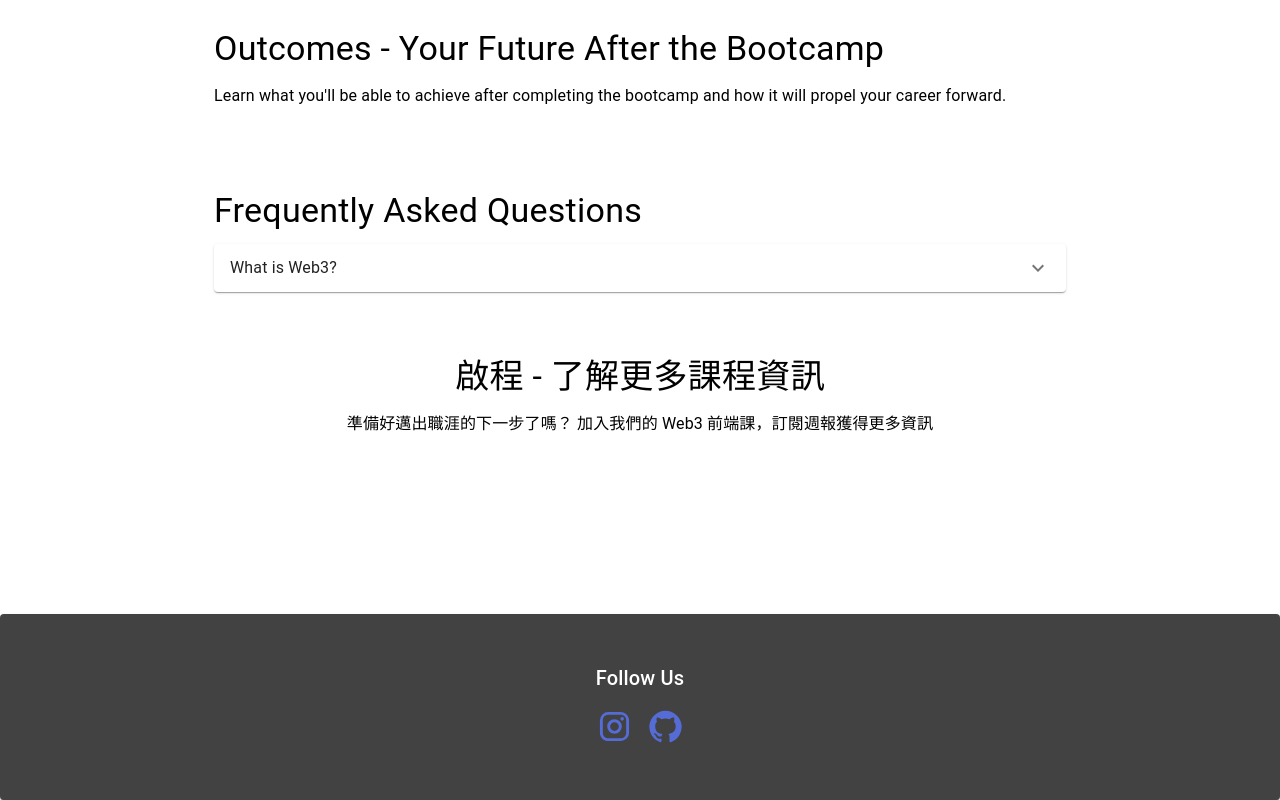
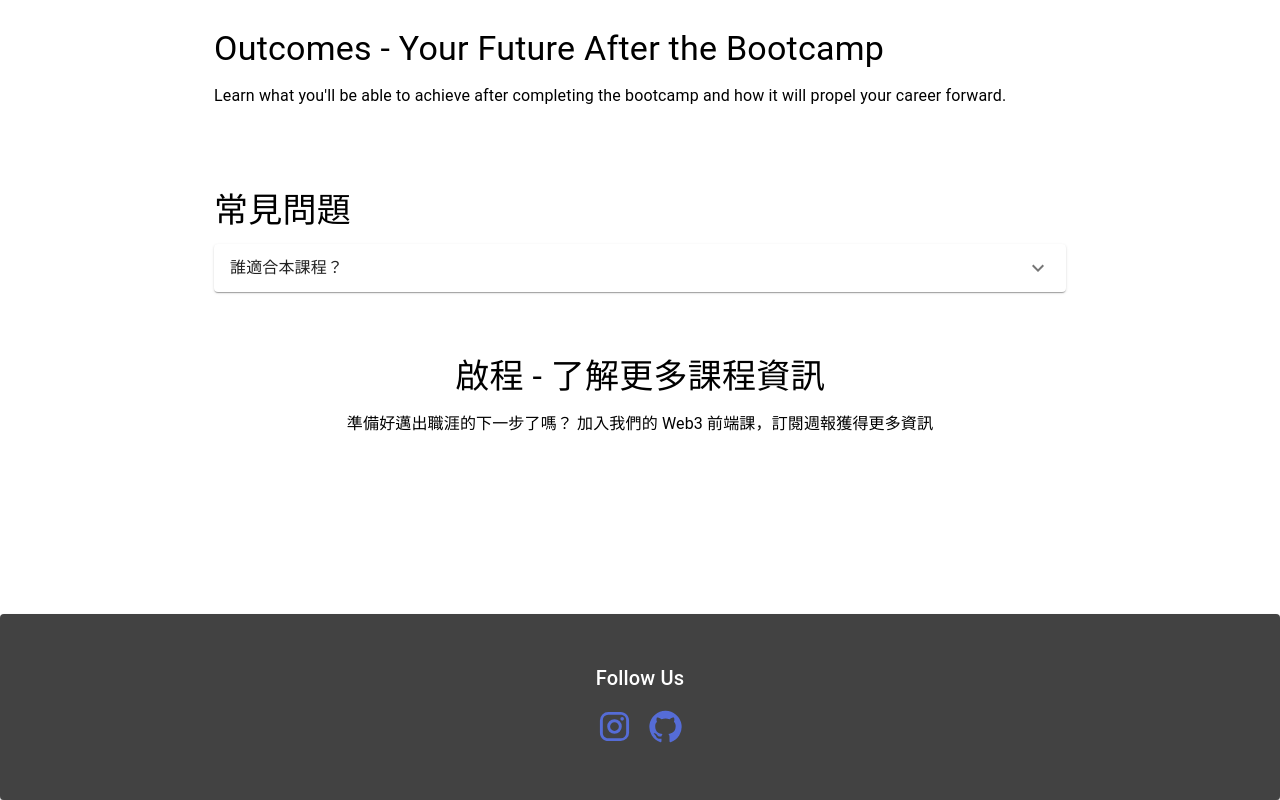
Before and after one commit to noraliucode/landing-page, a React (Create React App) app: page / in a window 1280 px wide. Shown: the part 1962-2762 px from the top of the page. Built offline with nearby package versions, Linux system fonts and the light colour scheme.

Commit message:
fix: update content

```diff
--- a/src/LandingPage.tsx
+++ b/src/LandingPage.tsx
@@ -291,7 +291,7 @@ const FAQSection = () => {
     <Container maxWidth="md" id="faqSection">
       <Box py={4}>
         <Typography variant="h4" component="h2" gutterBottom>
-          Frequently Asked Questions
+          常見問題
         </Typography>
         <div>
           {/* Example accordion for FAQ item */}
@@ -301,13 +301,13 @@ const FAQSection = () => {
               aria-controls="panel1a-content"
               id="panel1a-header"
             >
-              <Typography>What is Web3?</Typography>
+              <Typography>誰適合本課程？</Typography>
             </AccordionSummary>
             <AccordionDetails>
               <Typography>
-                Web3 refers to the new iteration of the World Wide Web based on
-                blockchain technology, featuring decentralization and
-                token-based economics.
+                適合非「電腦科學」（computer
+                science）本科的初學者、想要轉行成為軟體工程師、或已經有Web2基礎，
+                想學習Web3前端者
               </Typography>
             </AccordionDetails>
           </Accordion>
```
